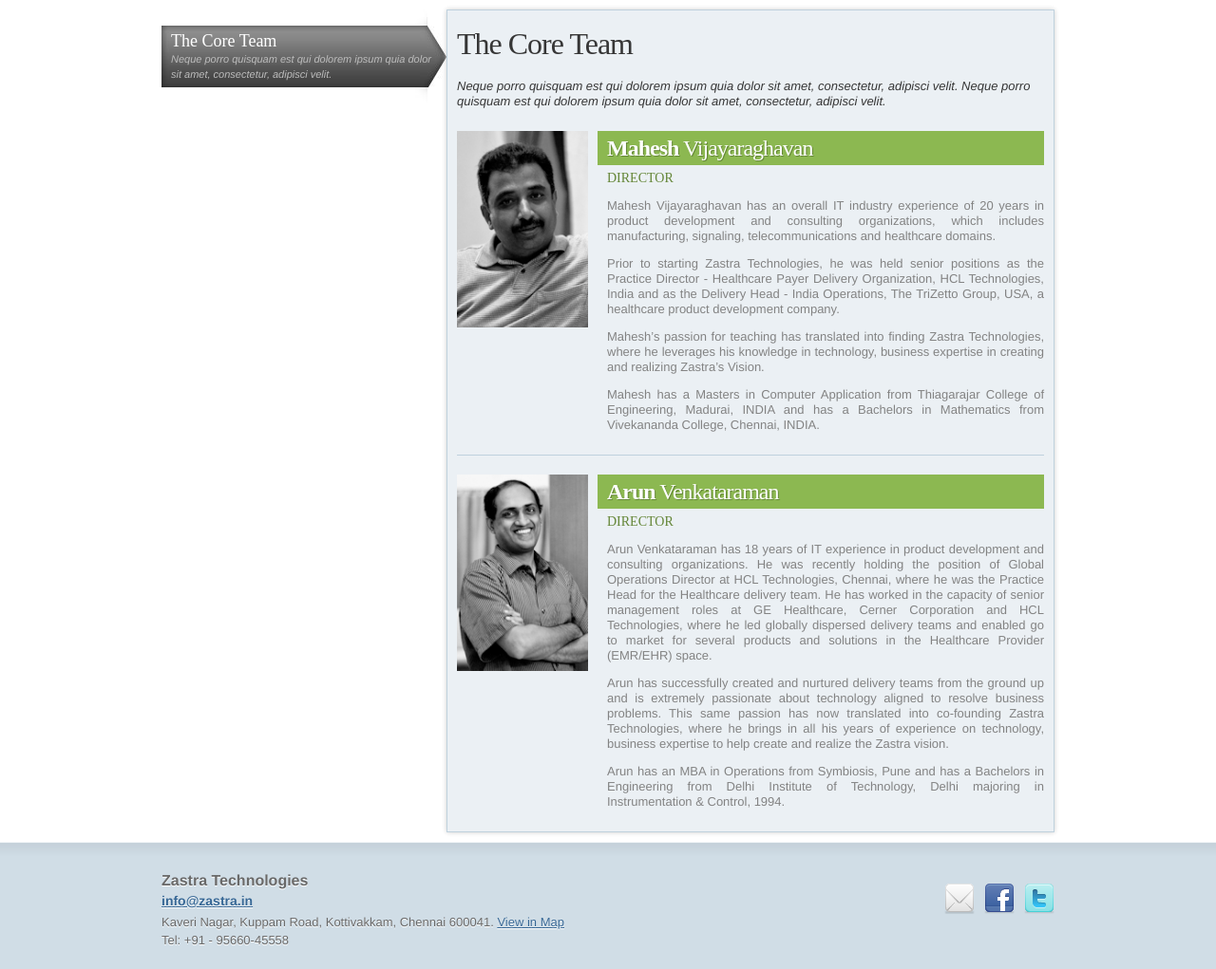
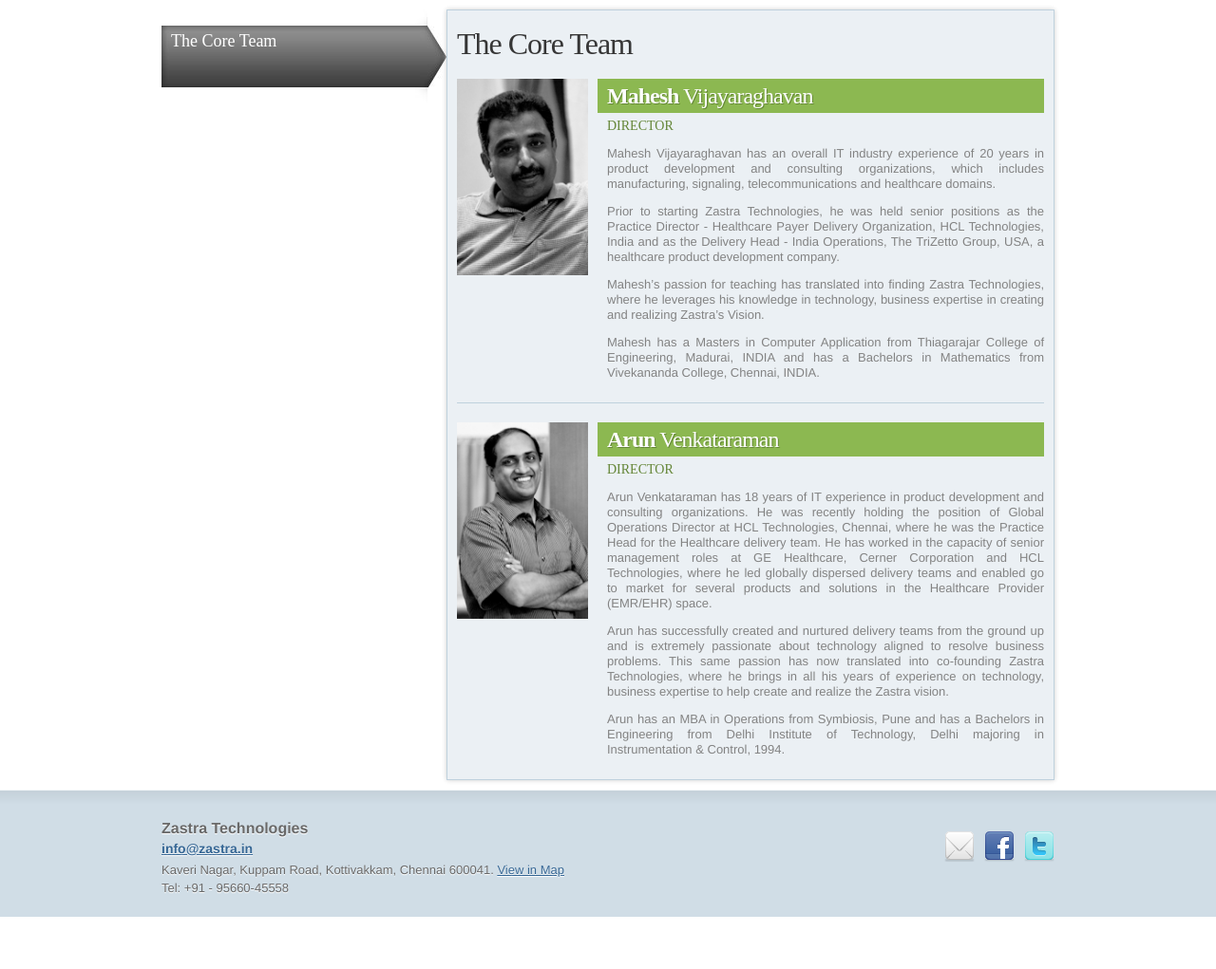
Before and after one commit to zastra/Zastra-Website, a PHP site: page /team.php in a window 1280 px wide. Shown: the part 101-1122 px from the top of the page at 95% size. After the commit the page ends 1067 px from the top, so only its background shows below. Run offline with PHP 8.4, Linux system fonts and the light colour scheme; some libraries are stand-ins or nearby versions; some web fonts are replaced.

Commit message:
Updating team content.

```diff
--- a/css/less/style.less
+++ b/css/less/style.less
@@ -699,11 +699,6 @@ body{
   #the_team{
     width: 618px;
 
-    .abstract{
-      font-style: italic;
-      padding-bottom: 10px;
-    }
-
     .profile{
       margin-top: 10px;
       padding-top: 20px;
--- a/css/style.css
+++ b/css/style.css
@@ -95,8 +95,7 @@ body .ui-dialog .ui-dialog-title{font-family:'Droid Serif',serif;font-size:16px;
 #program_details .banner .content{float:right;padding-left:10px;height:250px;font-size:14px;color:#838383;}#program_details .banner .content h1{margin:5px 0 5px;}
 #program_details .banner .content .green_button{float:right;margin-right:30px;}
 #program_details .more_information{font-size:14px;color:#838383;}
-#the_team_page #the_team{width:618px;}#the_team_page #the_team .abstract{font-style:italic;padding-bottom:10px;}
-#the_team_page #the_team .profile{margin-top:10px;padding-top:20px;border-top:1px solid #bfd1dd;}
+#the_team_page #the_team{width:618px;}#the_team_page #the_team .profile{margin-top:10px;padding-top:20px;border-top:1px solid #bfd1dd;}
 #the_team_page #the_team .profile:first-child{border:none;margin:0;padding:0;}
 #the_team_page #the_team .picture{margin-right:10px;width:138px;}#the_team_page #the_team .picture img{width:100%;}
 #the_team_page #the_team .more_info{width:470px;}
--- a/team.php
+++ b/team.php
@@ -11,7 +11,6 @@
         <ul>
           <li class="selected">
             <h3>The Core Team</h3>
-            <span>Neque porro quisquam est qui dolorem ipsum quia dolor sit amet, consectetur, adipisci velit.</span>
           </li>
           <li class="hide">
             <h3>Telecommunication</h3>
@@ -23,9 +22,6 @@
 
       <section class="grid_11 box" id="the_team">
         <h1>The Core Team</h1>
-        <p class="abstract">
-          Neque porro quisquam est qui dolorem ipsum quia dolor sit amet, consectetur, adipisci velit. Neque porro quisquam est qui dolorem ipsum quia dolor sit amet, consectetur, adipisci velit.
-        </p>
         <div class="profiles clearfix">
           <div class="clearfix profile">
             <div class="grid_3 picture alpha">
```
